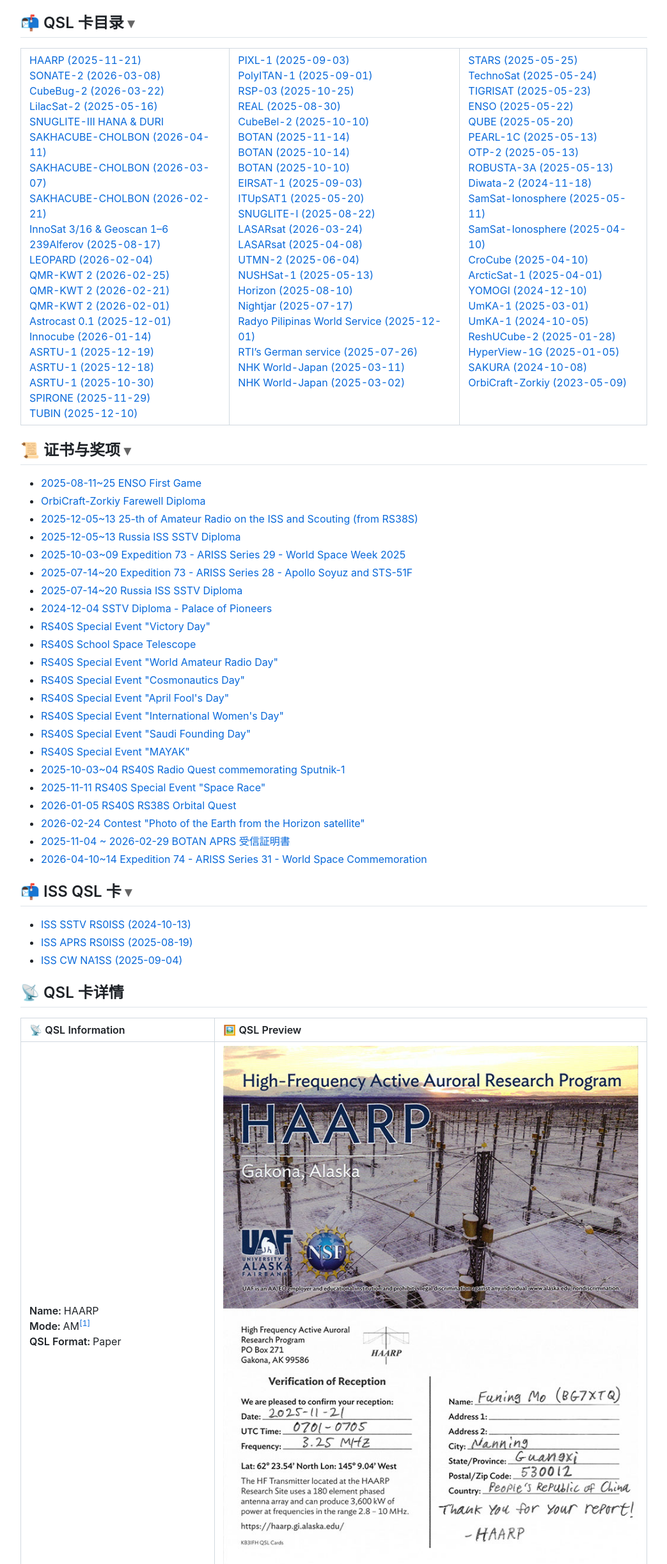
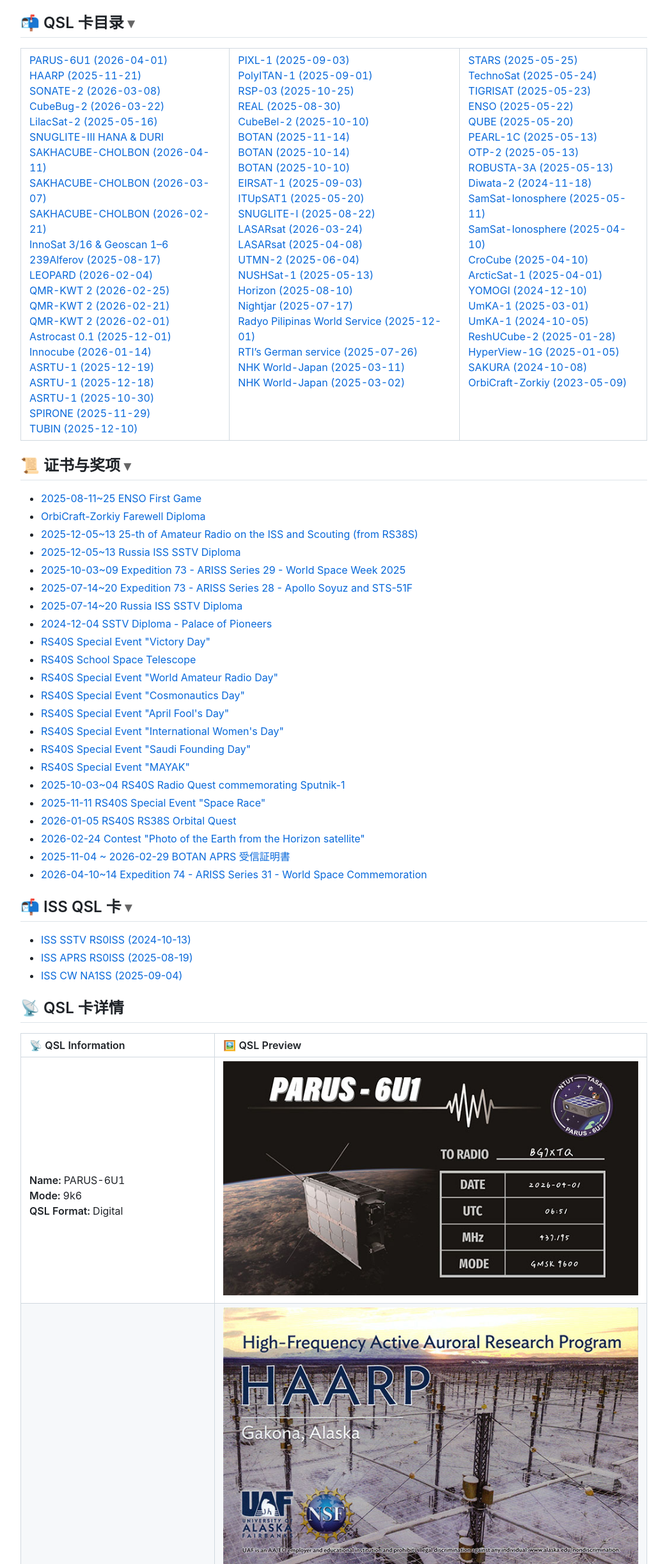
Before and after one commit to SaoriIsikawa/qsl-cards, a plain HTML site: page index.html in a window 1280 px wide. Shown: the part 86-2531 px from the top of the page at 64% size, without its empty margins (118-1161 px from the left). Drawn offline with Linux system fonts and the light colour scheme.

Commit message:
添加eQSL

```diff
--- a/index.html
+++ b/index.html
@@ -1285,7 +1285,8 @@
     <table>
       <tr>
         <td valign="top">
-          <p><a href="#haarp-2025-11-21">HAARP (2025-11-21)</a><br>
+          <p><a href="#parus-6u1-2026-04-01">PARUS-6U1 (2026-04-01)</a><br>
+          <a href="#haarp-2025-11-21">HAARP (2025-11-21)</a><br>
           <a href="#sonate-2-2026-03-08">SONATE-2 (2026-03-08)</a><br>
           <a href="#cubebug-2-2026-03-22">CubeBug-2 (2026-03-22)</a><br>
           <a href="#lilacsat-2-2025-05-16">LilacSat-2 (2025-05-16)</a><br>
@@ -1446,6 +1447,16 @@
       <tbody>
         <tr>
           <td align="left">
+            <div id="parus-6u1-2026-04-01"></div><br>
+            <br>
+            <strong>Name:</strong> PARUS-6U1<br>
+            <strong>Mode:</strong> 9k6<br>
+            <strong>QSL Format:</strong> Digital
+          </td>
+          <td align="left"><img src="assets/images/2026-04-01_parus-6u1.jpg" alt="PARUS-6U1 QSL Card 2026-04-01"></td>
+        </tr>
+        <tr>
+          <td align="left">
             <div id="haarp-2025-11-21"></div><br>
             <br>
             <strong>Name:</strong> HAARP<br>
```
Also changed, not shown: assets/images/2026-04-01_parus-6u1.jpg (added), 1 other file.
